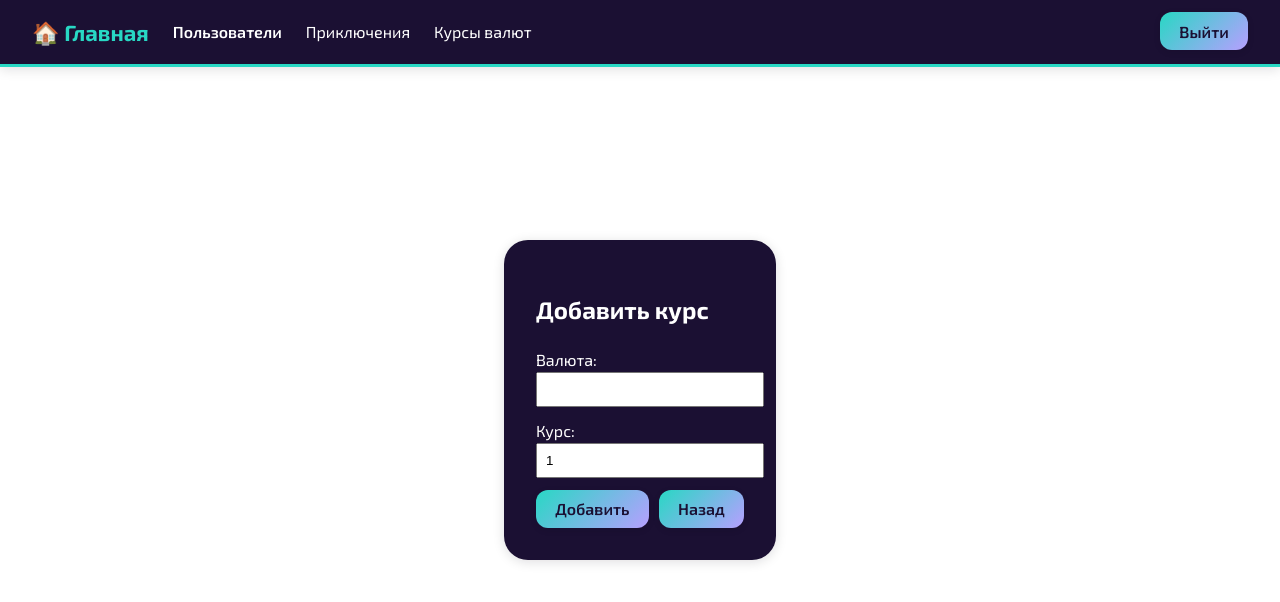
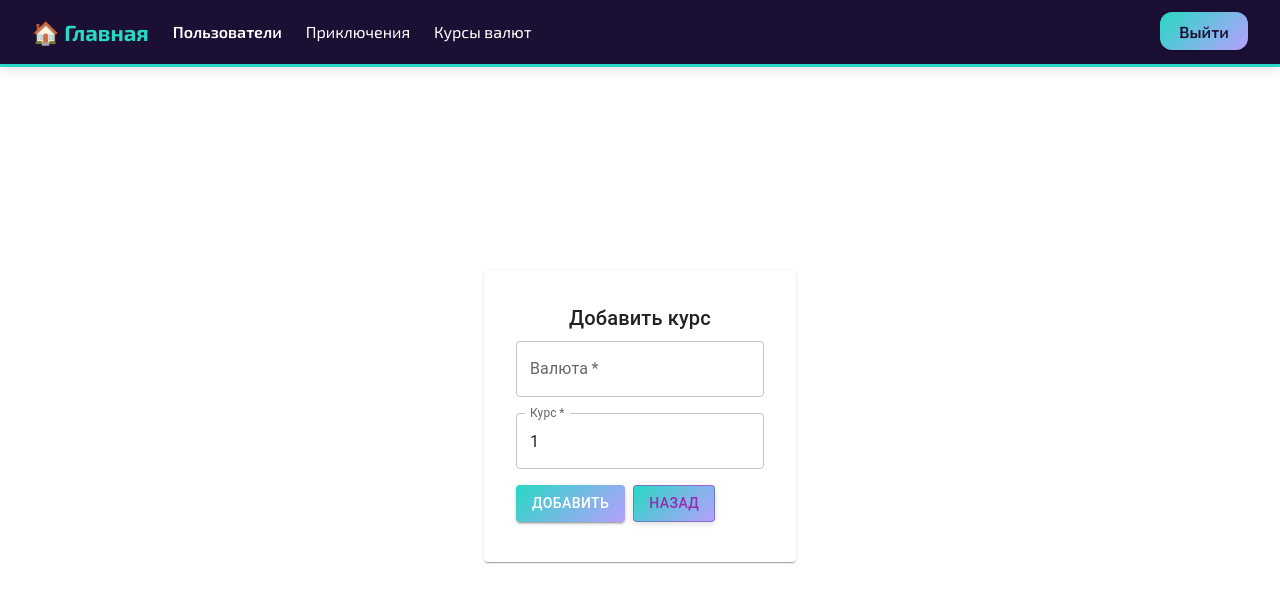
Before and after one commit to Affid-Tech/dicebound-admin-frontend, a React (Vite) app: page /currency-rates/new in a window 1280 px wide. Shown: the top 602 px of the page. Built offline with nearby package versions, Linux system fonts and the light colour scheme; sample sign-in values are in the browser's storage.

Commit message:
Update currencies with MUI

```diff
--- a/package.json
+++ b/package.json
@@ -10,6 +10,10 @@
     "preview": "vite preview"
   },
   "dependencies": {
+    "@emotion/react": "^11.14.0",
+    "@emotion/styled": "^11.14.0",
+    "@mui/icons-material": "^7.1.1",
+    "@mui/material": "^7.1.1",
     "react": "^19.1.0",
     "react-dom": "^19.1.0",
     "react-router-dom": "^7.6.2"
--- a/src/pages/CurrencyRateForm.tsx
+++ b/src/pages/CurrencyRateForm.tsx
@@ -1,7 +1,8 @@
-import React, { useEffect, useState } from "react";
-import { useParams, useNavigate } from "react-router-dom";
-import { CurrencyRateService } from "../api/CurrencyRateService";
-import type { CurrencyRateCreateDto, CurrencyRatePatchDto } from "../types/currencyRate";
+import React, {useEffect, useState} from "react";
+import {useNavigate, useParams} from "react-router-dom";
+import {Alert, Box, Button, Card, CardContent, CircularProgress, Stack, TextField, Typography} from "@mui/material";
+import {CurrencyRateService} from "../api/CurrencyRateService";
+import type {CurrencyRateCreateDto, CurrencyRatePatchDto} from "../types/currencyRate";
 
 export default function CurrencyRateForm() {
     const { currency } = useParams<{ currency: string }>();
@@ -17,7 +18,6 @@ export default function CurrencyRateForm() {
     useEffect(() => {
         if (isEdit && currency) {
             setLoading(true);
-            // Получить текущий курс (через list + find, так как GET /currency-rates/{currency} нет)
             CurrencyRateService.list()
                 .then(rates => {
                     const rate = rates.find(r => r.currency === currency);
@@ -42,7 +42,7 @@ export default function CurrencyRateForm() {
         setError(null);
         try {
             if (isEdit && currency) {
-                await CurrencyRateService.patch(currency, currency as CurrencyRatePatchDto);
+                await CurrencyRateService.patch(currency, form as CurrencyRatePatchDto);
             } else {
                 await CurrencyRateService.create(form);
             }
@@ -67,61 +67,77 @@ export default function CurrencyRateForm() {
         }
     };
 
-    if (loading) return <div>Загрузка...</div>;
+    if (loading) {
+        return (
+            <Box display="flex" justifyContent="center" alignItems="center" height={200}>
+                <CircularProgress />
+            </Box>
+        );
+    }
 
     return (
-        <div className="card card--narrow">
-            <h2>{isEdit ? `Редактирование курса: ${currency}` : "Добавить курс"}</h2>
-            <form onSubmit={handleSubmit}>
-                <div style={{ marginBottom: 12 }}>
-                    <label>
-                        Валюта:<br />
-                        <input
+        <Card sx={{ maxWidth: 480, mx: "auto", mt: 4, p: 2 }}>
+            <CardContent>
+                <Typography variant="h6" gutterBottom>
+                    {isEdit ? `Редактирование курса: ${currency}` : "Добавить курс"}
+                </Typography>
+                <Box component="form" onSubmit={handleSubmit} noValidate>
+                    <Stack spacing={2}>
+                        {!isEdit && (<TextField
+                            label="Валюта"
                             name="currency"
-                            type="text"
                             value={form.currency}
                             onChange={handleChange}
                             required
                             disabled={isEdit}
-                            style={{ width: "100%", padding: 8 }}
-                        />
-                    </label>
-                </div>
-                <div style={{ marginBottom: 12 }}>
-                    <label>
-                        Курс:<br />
-                        <input
+                            fullWidth
+                        />)}
+                        <TextField
+                            label="Курс"
                             name="ratio"
                             type="number"
                             value={form.ratio}
                             onChange={handleChange}
-                            min={1}
-                            step={1}
+                            slotProps={{
+                                input: { min: 1, step: 1 }
+                            }}
                             required
-                            style={{ width: "100%", padding: 8 }}
+                            fullWidth
                         />
-                    </label>
-                </div>
-                <div>
-                    <button type="submit" disabled={saving} style={{ marginRight: 10 }}>
+
+                        {error && <Alert severity="error">{error}</Alert>}
+
+                        <Box display="flex" gap={1} mt={2}>
+                            <Button
+                                variant="contained"
+                                type="submit"
+                                disabled={saving}
+                            >
                                 {isEdit ? "Сохранить" : "Добавить"}
-                    </button>
-                    <button type="button" onClick={() => navigate("/currency-rates")}>
+                            </Button>
+                            <Button
+                                variant="outlined"
+                                color="secondary"
+                                onClick={() => navigate("/currency-rates")}
+                                disabled={saving}
+                            >
                                 Назад
-                    </button>
+                            </Button>
                             {isEdit && (
-                        <button
-                            type="button"
-                            style={{ float: "right", color: "red" }}
+                                <Button
+                                    variant="outlined"
+                                    color="error"
                                     onClick={handleDelete}
                                     disabled={saving}
+                                    sx={{ marginLeft: "auto" }}
                                 >
                                     Удалить
-                        </button>
+                                </Button>
                             )}
-                </div>
-                {error && <div style={{ color: "red", marginTop: 10 }}>{error}</div>}
-            </form>
-        </div>
+                        </Box>
+                    </Stack>
+                </Box>
+            </CardContent>
+        </Card>
     );
 }
--- a/src/pages/CurrencyRateList.tsx
+++ b/src/pages/CurrencyRateList.tsx
@@ -1,7 +1,9 @@
-import { useEffect, useState } from "react";
-import { CurrencyRateService } from "../api/CurrencyRateService";
-import type { CurrencyRateDto } from "../types/currencyRate";
-import { useNavigate } from "react-router-dom";
+import {useEffect, useState} from "react";
+import {useNavigate} from "react-router-dom";
+import {Alert, Box, Card, CardContent, CircularProgress, IconButton, Table, TableBody, TableCell, TableHead, TableRow, Tooltip, Typography} from "@mui/material";
+import AddIcon from "@mui/icons-material/Add";
+import {CurrencyRateService} from "../api/CurrencyRateService";
+import type {CurrencyRateDto} from "../types/currencyRate";
 
 export default function CurrencyRateList() {
     const [rates, setRates] = useState<CurrencyRateDto[]>([]);
@@ -17,29 +19,61 @@ export default function CurrencyRateList() {
     }, []);
 
     return (
-        <div className="card card--narrow">
-            <h1>Курсы валют</h1>
-            <button onClick={() => navigate("/currency-rates/new")}>Добавить курс</button>
-            {loading && <div>Загрузка...</div>}
-            {error && <div style={{ color: "red" }}>{error}</div>}
-            <table style={{ marginTop: 24, width: "100%" }}>
-                <thead>
-                <tr>
-                    <th>Валюта</th>
-                    <th>Курс</th>
-                    <th>Обновлён</th>
-                </tr>
-                </thead>
-                <tbody>
-                {rates.map(r => (
-                    <tr key={r.currency} onClick={() => navigate(`/currency-rates/${r.currency}`)}>
-                        <td>{r.currency}</td>
-                        <td>{r.ratio}</td>
-                        <td>{new Date(r.updatedAt).toLocaleString()}</td>
-                    </tr>
-                ))}
-                </tbody>
-            </table>
-        </div>
+        <Card sx={{ maxWidth: 600, margin: "24px auto", p: 2 }}>
+            <CardContent>
+                <Box display="flex" alignItems="center" justifyContent="space-between" mb={2}>
+                    <Typography variant="h5" component="h1">
+                        Курсы валют
+                    </Typography>
+                    <Tooltip title="Добавить курс">
+                        <IconButton
+                            color="primary"
+                            onClick={() => navigate("/currency-rates/new")}
+                            size="medium"
+                        >
+                            <AddIcon />
+                        </IconButton>
+                    </Tooltip>
+                </Box>
+                {loading && (
+                    <Box display="flex" justifyContent="center" my={4}>
+                        <CircularProgress />
+                    </Box>
+                )}
+                {error && (
+                    <Alert severity="error" sx={{ mb: 2 }}>
+                        {error}
+                    </Alert>
+                )}
+                <Table>
+                    <TableHead>
+                        <TableRow>
+                            <TableCell>Валюта</TableCell>
+                            <TableCell>Курс</TableCell>
+                            <TableCell>Обновлён</TableCell>
+                        </TableRow>
+                    </TableHead>
+                    <TableBody>
+                        {rates.map((r) => (
+                            <TableRow
+                                key={r.currency}
+                                hover
+                                sx={{ cursor: "pointer" }}
+                                onClick={() => navigate(`/currency-rates/${r.currency}`)}
+                            >
+                                <TableCell>{r.currency}</TableCell>
+                                <TableCell>{r.ratio}</TableCell>
+                                <TableCell>{new Date(r.updatedAt).toLocaleString()}</TableCell>
+                            </TableRow>
+                        ))}
+                    </TableBody>
+                </Table>
+                {(!loading && rates.length === 0 && !error) && (
+                    <Typography variant="body2" color="text.secondary" align="center" mt={2}>
+                        Нет данных о курсах валют.
+                    </Typography>
+                )}
+            </CardContent>
+        </Card>
     );
 }
```
Also changed, not shown: 1 other file (tests, documents, lock files or other folders). Lines whose indentation alone changed are shown as unchanged.
